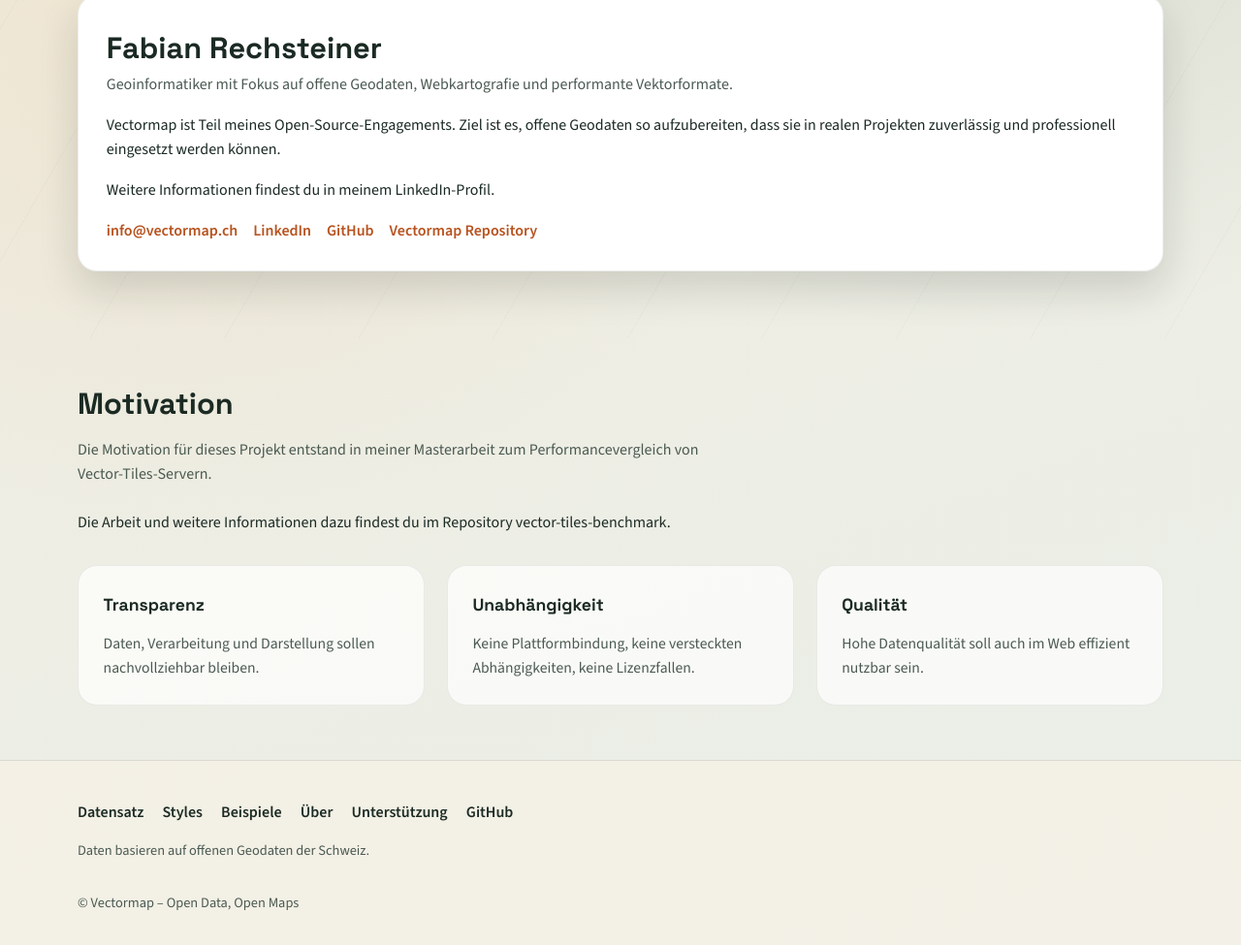
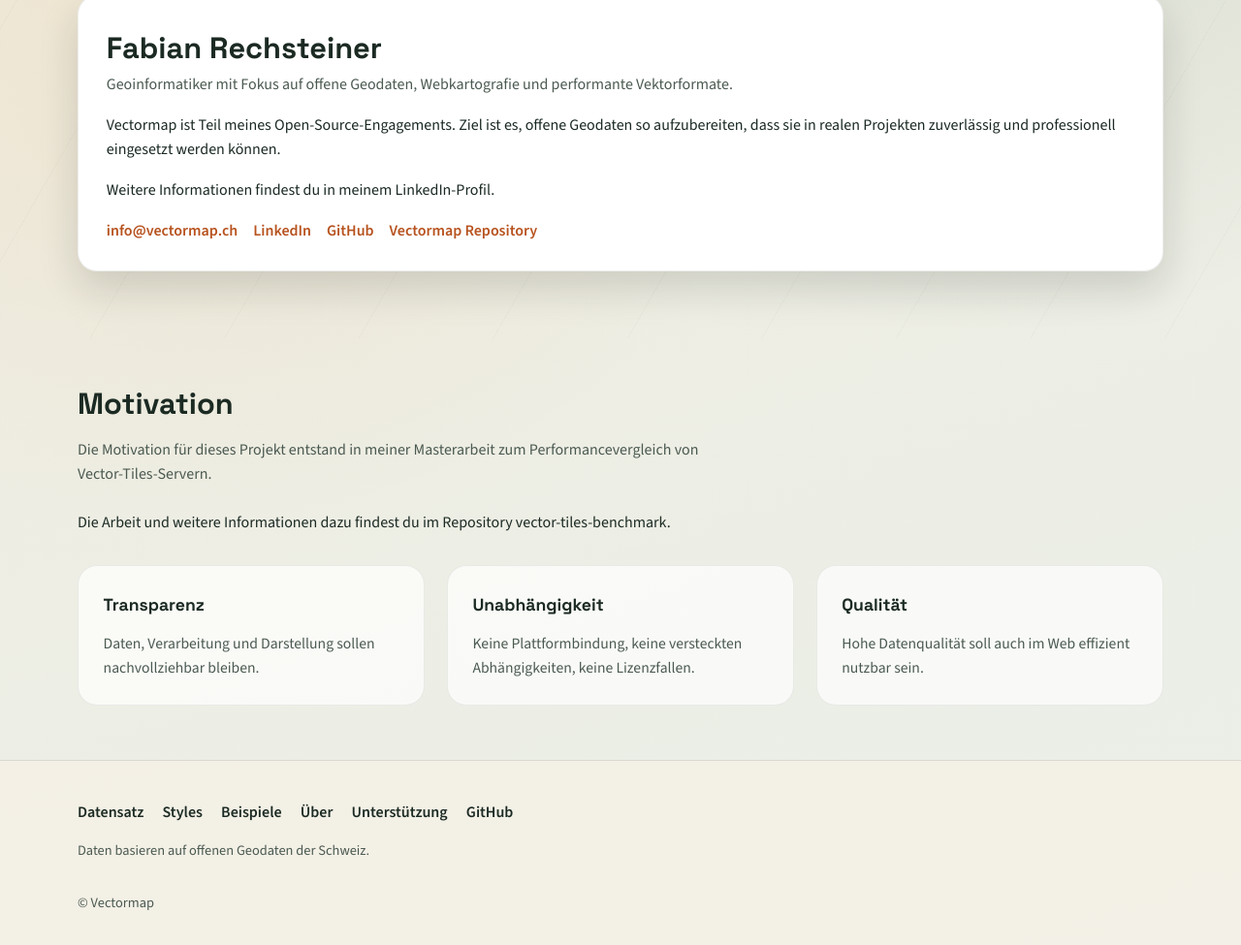
Before and after one commit to FabianRechsteiner/vectormap, a plain HTML site: page about.html in a window 1280 px wide. Shown: the part 451-1426 px from the top of the page at 97% size. Drawn offline with nearby package versions, Linux system fonts and the light colour scheme.

Commit message:
Simplify footer copyright text

```diff
--- a/about.html
+++ b/about.html
@@ -102,7 +102,7 @@
         <a href="https://github.com/FabianRechsteiner" target="_blank" rel="noopener">GitHub</a>
       </div>
       <p class="footer-note">Daten basieren auf offenen Geodaten der Schweiz.</p>
-      <p class="footer-note"><a href="https://github.com/FabianRechsteiner/vectormap" target="_blank" rel="noopener">© Vectormap – Open Data, Open Maps</a></p>
+      <p class="footer-note"><a href="https://github.com/FabianRechsteiner/vectormap" target="_blank" rel="noopener">© Vectormap</a></p>
     </div>
   </footer>
 </body>
```
Also changed, not shown: dataset.html (+1 -1 lines), examples.html (+1 -1 lines), index.html (+1 -1 lines), styles.html (+1 -1 lines), support.html (+1 -1 lines).
